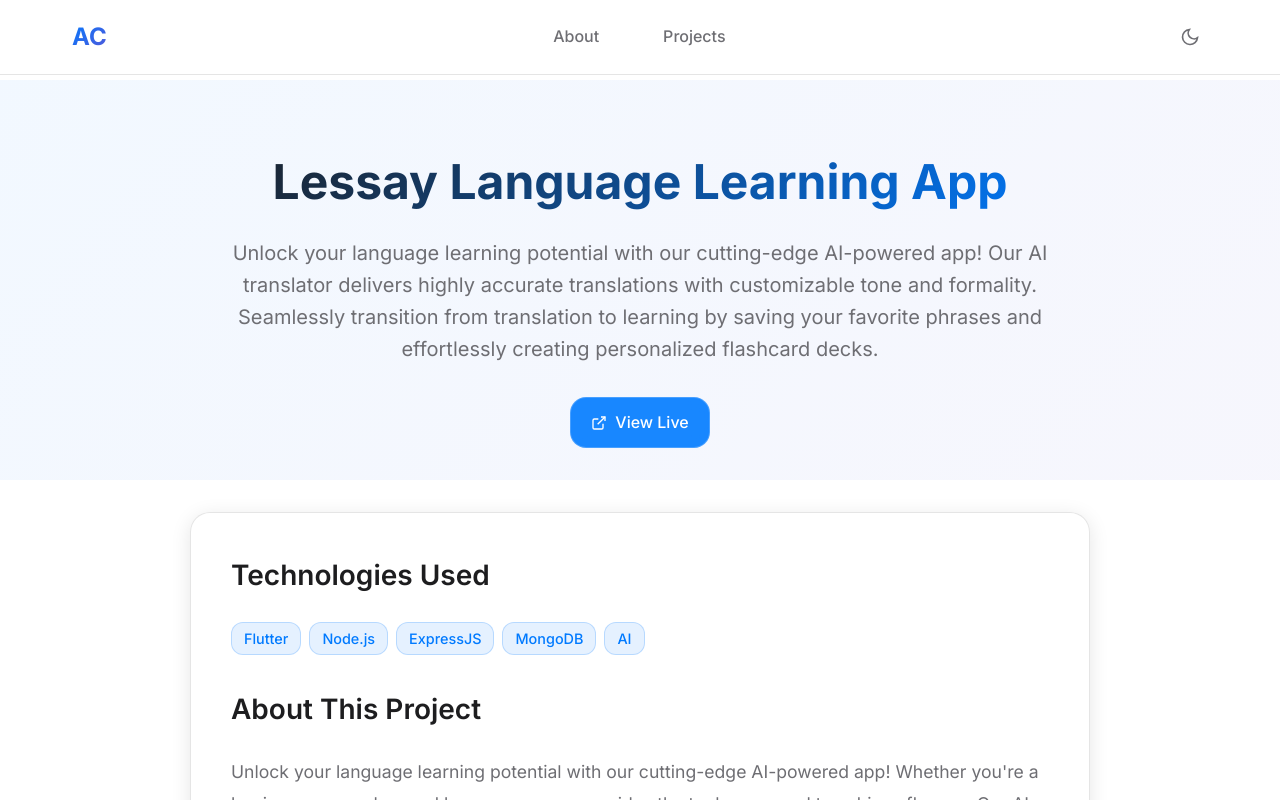
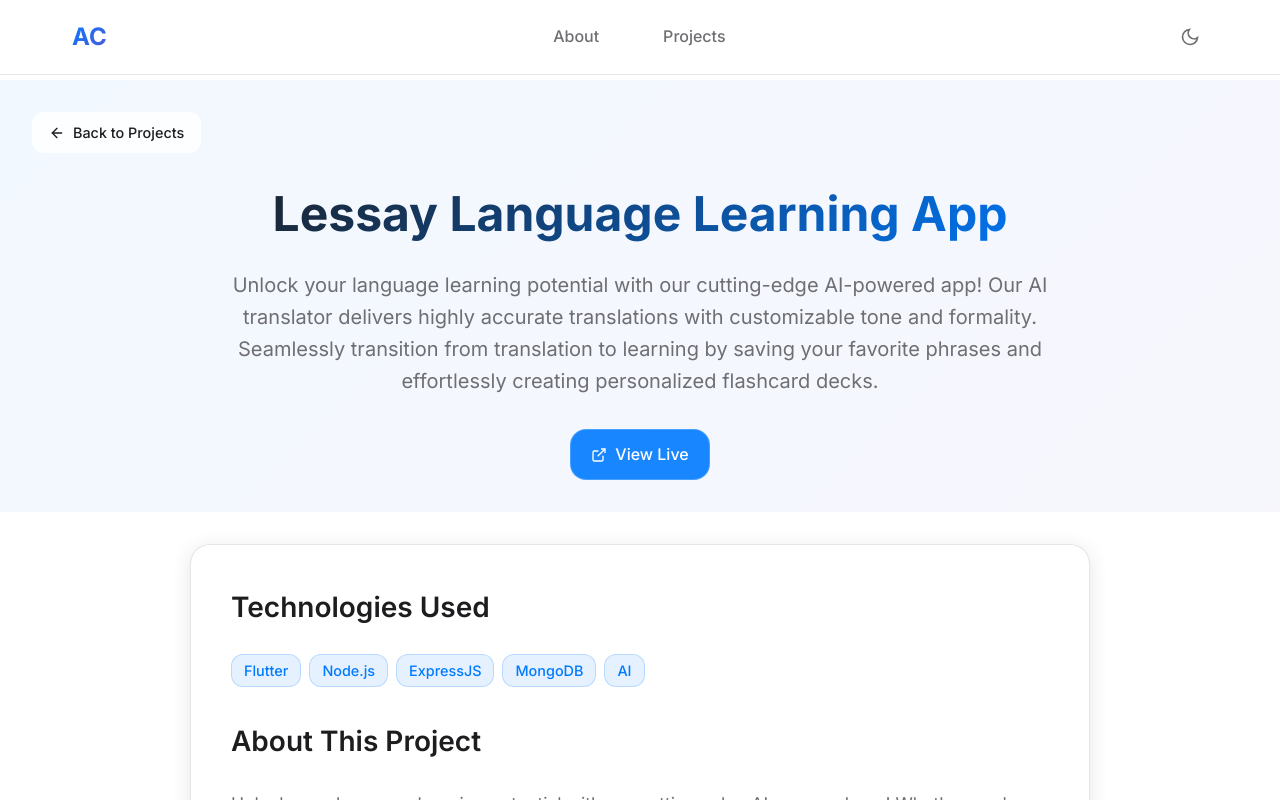
Before and after one commit to NikKowPHP/mi, a SvelteKit app: page /projects/lessay-language-learning-app in a window 1280 px wide. Shown: the top 800 px of the page. Built offline with nearby package versions, Linux system fonts and the light colour scheme.

Commit message:
feat(project): add back to projects link on project detail page

```diff
--- a/src/routes/projects/[projectSlug]/+page.svelte
+++ b/src/routes/projects/[projectSlug]/+page.svelte
@@ -22,7 +22,24 @@
 {#if project}
   <main class="main-content">
     <section class="project-detail-header" class:mounted>
+      <a href="/projects" class="project-link back-link-top">
+        <svg
+          width="16"
+          height="16"
+          viewBox="0 0 24 24"
+          fill="none"
+          stroke="currentColor"
+          stroke-width="2"
+          stroke-linecap="round"
+          stroke-linejoin="round"
+        >
+          <path d="M19 12H5" />
+          <polyline points="12 19 5 12 12 5" />
+        </svg>
+        Back to Projects
+      </a>
       <div class="header-content">
+        <div class="flex"></div>
         <h1 class="project-title">{project.title}</h1>
         <p class="project-description">{project.description}</p>
         <div class="project-links">
@@ -158,6 +175,8 @@
     opacity: 0;
     transform: translateY(30px);
     transition: all 0.8s cubic-bezier(0.25, 0.46, 0.45, 0.94);
+    position: relative;
+    padding-top: 6rem; /* Adjust padding to make space for the absolute positioned back button */
   }
 
   .project-detail-header.mounted {
@@ -212,6 +231,27 @@
     color: var(--text-primary);
     font-weight: 500;
     transition: all 0.3s cubic-bezier(0.25, 0.46, 0.45, 0.94);
+  }
+
+  .project-link.back-link-top {
+    position: absolute;
+    top: 2rem;
+    left: 2rem;
+    background: rgba(255, 255, 255, 0.8);
+    color: var(--text-primary);
+    border: 1px solid rgba(255, 255, 255, 0.2);
+    padding: 0.5rem 1rem;
+    border-radius: 12px;
+    font-size: 0.9rem;
+    backdrop-filter: blur(10px);
+  }
+  .flex {
+    display: flex;
+  }
+
+  .project-link.back-link-top:hover {
+    background: rgba(255, 255, 255, 0.95);
+    transform: translateY(-2px);
   }
 
   .project-link:hover {
@@ -384,6 +424,13 @@
       font-size: 2.5rem;
     }
 
+    .project-link.back-link-top {
+      top: 1rem;
+      left: 1rem;
+      padding: 0.4rem 0.8rem;
+      font-size: 0.8rem;
+    }
+
     .project-description {
       font-size: 1.1rem;
     }
@@ -392,6 +439,10 @@
     .project-detail-content,
     .project-gallery-section {
       padding: 2rem 1rem;
+    }
+
+    .project-detail-header {
+      padding-top: 5rem; /* Adjust padding for smaller screens */
     }
 
     .gallery-container,
```
